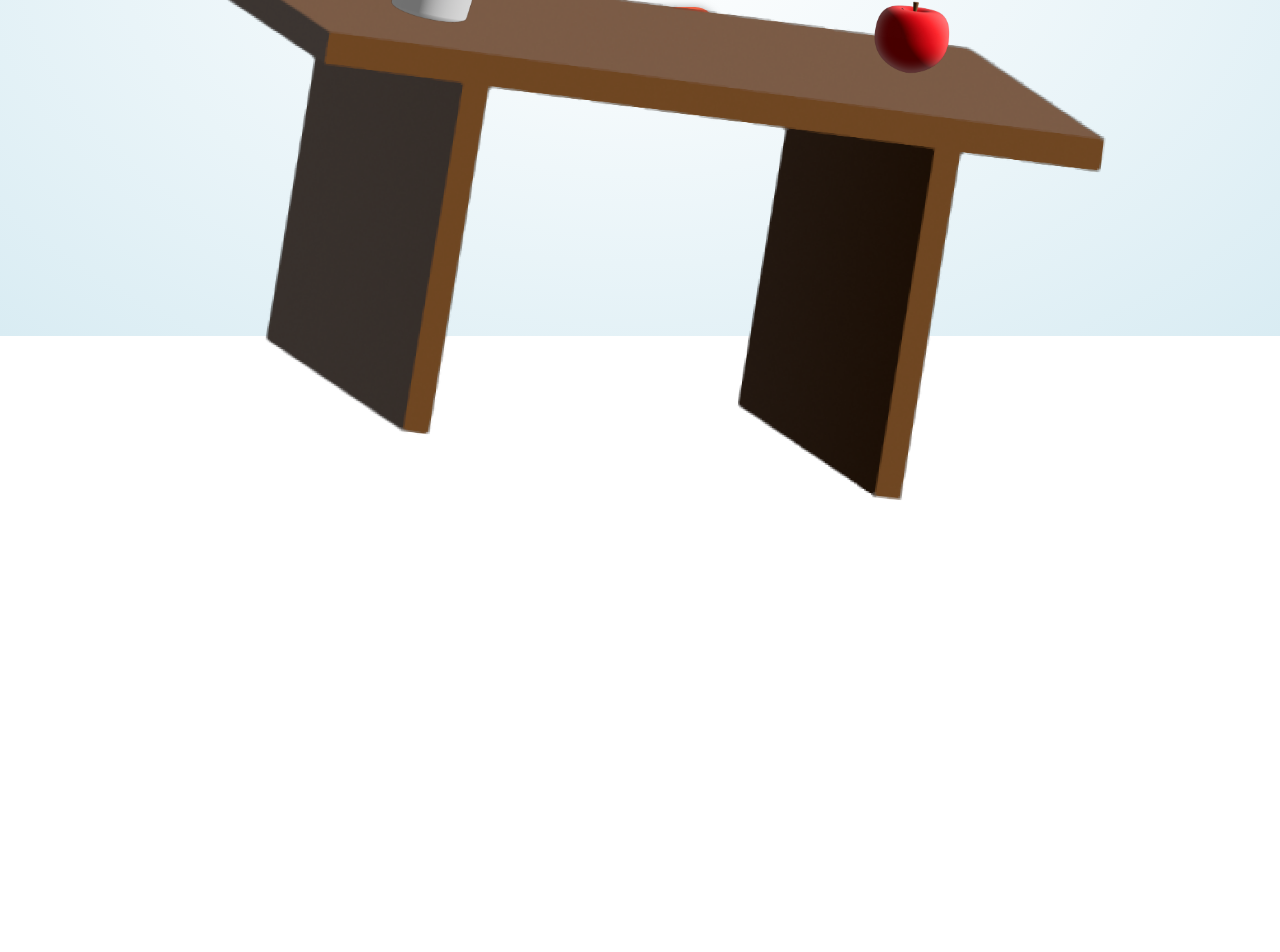
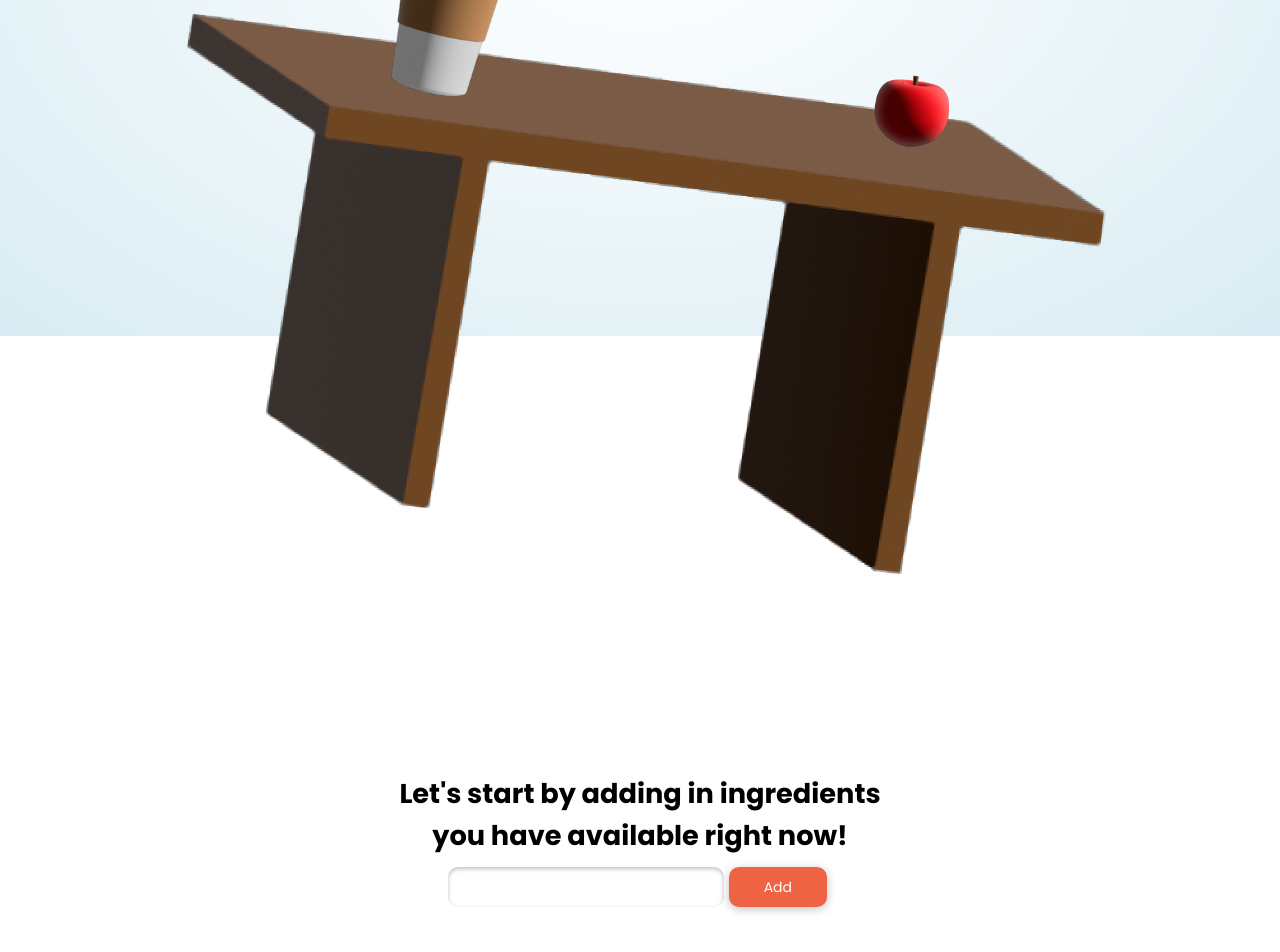
Before and after one commit to eilidhma/forage, a Next.js app: page / in a window 1280 px wide. Shown: the part 464-1416 px from the top of the page. Before the commit the page ends 990 px from the top, so only its background shows below. Built offline with nearby package versions, Linux system fonts and the light colour scheme.

Commit message:
picked up the baton and created the add ingredients comp and worked on homepage

```diff
--- /dev/null
+++ b/comps/AddIngredients/index.js
@@ -0,0 +1,101 @@
+import styled from "styled-components";
+import { useEffect, useState } from "react";
+import { motion } from "framer-motion";
+
+import { themes, comp_themes } from "../../utils/variables";
+import { useTheme } from "../../utils/provider";
+import { colors } from "../../utils/colors";
+
+const AddIngsCont = styled.div`
+    display: flex;
+    justify-content: center;
+    align-items: center;
+    width: 30vw;
+    flex-direction: column;
+`
+const SearchBarCont = styled.div`
+    display: flex;
+    justify-content: center;
+    align-items: center;
+    width: 100%;
+`
+const SearchBar = styled.input`
+    width: 100%;
+    height: 40px;
+    padding: 10px;
+    margin: 5px 0 5px 0;
+    border-radius: 10px;
+    border: none;
+    font-family: "Poppins", sans-serif;
+    font-weight: 500;
+    box-shadow: inset 0px 2px 4px rgba(0, 0, 0, 0.25);
+    :focus {
+        outline: none !important;
+        border: 1px ${colors.orange} solid;
+    }
+`
+const AddButton = styled(motion.button)`
+    width: 135px;
+    height: 40px;
+    background-color: ${colors.orange};
+    border-radius: 10px;
+    border: none;
+    box-shadow: 0px 2px 10px rgba(0, 0, 0, 0.25);
+
+    font-family: "Poppins", sans-serif;
+    font-size: 14px;
+    color: white;
+
+    :hover {
+        cursor: pointer;
+    }
+`
+const Ingredient = styled.div`
+    display: flex;
+    align-items: center;
+    padding-left: 10px;
+    border: ${colors.orange} 2px solid;
+    border-radius: 10px;
+    width: 100%;
+    height: 30px;
+
+    font-family: "Poppins", sans-serif;
+    font-size: 14px;
+    color: black;
+`
+
+
+export default function AddIngredients()
+{
+    const Ings = []
+
+    useEffect(() => {
+
+    }, [])
+
+    const PushIngredient = () => {
+        Ings.push(document.getElementById("SearchInput").value)
+        console.log(Ings)
+    }
+
+
+    return <>
+        <AddIngsCont>
+            <SearchBarCont>
+                <SearchBar id="SearchInput"/>
+                <AddButton
+                    whileHover={{ scale: 1.1 }}
+                    whileTap={{ scale: 0.9 }}
+                    onClick={()=>PushIngredient()}
+                >
+                    Add
+                </AddButton>
+            </SearchBarCont>
+                {Ings.map((o, i) =>
+                    <Ingredient key={i}>
+                        {o}
+                    </Ingredient>
+                )}
+        </AddIngsCont>
+    </>
+}
--- a/comps/Button/index.js
+++ b/comps/Button/index.js
@@ -11,7 +11,7 @@ const But = styled.button`
   justify-content:center;
   align-items:center;
   box-shadow: 0px 2px 10px ${props=>props.shadow};
-  border-radius: 20px;
+  border-radius: 10px;
   background-color:#EF6345;
   padding:5px 10px 5px 10px;
   font-family: "Poppins", sans-serif;
@@ -21,6 +21,10 @@ const But = styled.button`
   border:none;
   width:150px;
   height:50px;
+
+  :hover {
+    cursor: pointer;
+  }
 `
 
 const Button = ({
--- a/comps/LoginUI/index.js
+++ b/comps/LoginUI/index.js
@@ -19,6 +19,10 @@ const Cont = styled(motion.div)`
     border-radius: 30px;
     visibility: ${props=>props.visibility};
     background-color: #D2D2D2;
+    position: absolute;
+    right: 25px;
+    top: 30px;
+    z-index: 10000;
 `
 
 const HeadingCont = styled.div`
--- a/comps/Title/index.js
+++ b/comps/Title/index.js
@@ -13,6 +13,8 @@ const Text = styled.h3`
   font-family: "Poppins", sans-serif;
   font-weight: 700;
   font-size:1.7rem;
+  margin: 5px;
+  text-align: center;
 `
 
 const Title = ({
--- a/pages/_app.js
+++ b/pages/_app.js
@@ -1,8 +1,24 @@
 import '../styles/globals.css';
 import AppProvider from '../utils/provider';
+import { useState } from 'react';
+import LoginUI from '../comps/LoginUI';
+import NavBar from '../comps/NavBar';
 
 function MyApp({ Component, pageProps }) {
+
+  const [isVisible, setIsVisible] = useState(false);
+
   return <AppProvider>
+
+    <NavBar
+        onLoginClick={()=>setIsVisible(true)}
+    />
+
+      <LoginUI
+        visibility={isVisible === true ? "visible" : "hidden"}
+        onCancelClick={()=>{setIsVisible(false)}}
+      />
+
     <Component {...pageProps} />
   </AppProvider>
 }
--- a/pages/index.js
+++ b/pages/index.js
@@ -1,79 +1,72 @@
 import styled from 'styled-components'
+import Router, { useRouter } from 'next/router'
+import { useState } from 'react'
+
 import Background from '../comps/Background'
-import NavBar from '../comps/NavBar'
-import LoginUI from '../comps/LoginUI'
-import Switch from '../comps/Switch'
-import Slider from '../comps/Slider'
 import Card from '../comps/Card'
 import Close from '../comps/Close'
 import Heart from '../comps/Heart'
-import { useState } from 'react'
 import Button from '../comps/Button'
 import Title from '../comps/Title'
+import AddIngredients from '../comps/AddIngredients'
 
 const Wrapper = styled.div`
   display: flex;
-  justify-content: center;
-  align-items: center;
-  height: 100vh;
+  flex-direction: column;
+  align-items:center;
 `
 
 const ImgCont = styled.div`
-  position: absolute;
   overflow: hidden;
-  top: 250px;
 `
 
-const Intro = styled.div`
+const IntroCont = styled.div`
   display: flex;
   justify-content: center;
   align-items: center;
   flex-direction: column;
 `
+const Spacer = styled.div`
+  display: flex;
+  width: 100%;
+  height: 10vh;
+`
+
+const SearchCont = styled.div`
+  display: flex;
+  flex-direction: column;
+  justify-content: center;
+  align-items: center;
+  width: 40vw;
+  height: 60vh;
+`
 
 export default function Home() {
 
-  const [isVisible, setIsVisible] = useState(true);
+  const r = useRouter();
   const [isToggled, setIsToggled] = useState(false);
   const introText = `Hungry?\n We can help.`
 
 
   return <>
-      <NavBar
-        onLoginClick={()=>setIsVisible(true)}
-      />
+    <Background/>
+      <Wrapper>
 
-      <Background/>
-    <Wrapper>
-      {/* ------------ PLACEHOLDER ------------ */}
-      <ImgCont>
-        <img width={1000} src='table.png'/>
-      </ImgCont>
-      {/* ------------ PLACEHOLDER ------------ */}
-
-      <Intro>
+      <IntroCont>
+        <Spacer/>
+        <Spacer/>
         <Title title="Hungry?"/>
         <Title title="We can help."/>
-        <Button text='Start'/>
-      </Intro>
-      {/* <Slider bgcolor='#1B2B47'/> */}
+        <Button text='Start' onClick={()=>r.push("#search")}/>
+        <ImgCont>
+          <img width={1000} src='table.png'/>
+        </ImgCont>
+      </IntroCont>
 
-      {/* <Switch
-      id="test-switch"
-      toggled={isToggled}
-      onChange={e => setIsToggled(e.target.checked)}
-      /> */}
-
-      {/* <LoginUI
-        visibility={isVisible === true ? "visible" : "hidden"}
-        onCancelClick={()=>{setIsVisible(false)}}
-      /> */}
-
-    {/* ------------ Eilidh's comps ------------ */}
-
-      {/* <Card/> */}
-      {/* <Heart/> */}
-      {/* <Close/> */}
+      <SearchCont id="search">
+        <Title title="Let's start by adding in ingredients you have available right now!" />
+        <AddIngredients/>
+      </SearchCont>
     </Wrapper>
 
   </>
--- a/styles/globals.css
+++ b/styles/globals.css
@@ -4,6 +4,7 @@ body {
   margin: 0;
   font-family: -apple-system, BlinkMacSystemFont, Segoe UI, Roboto, Oxygen,
     Ubuntu, Cantarell, Fira Sans, Droid Sans, Helvetica Neue, sans-serif;
+  scroll-behavior: smooth;
 }
 
 a {
```
